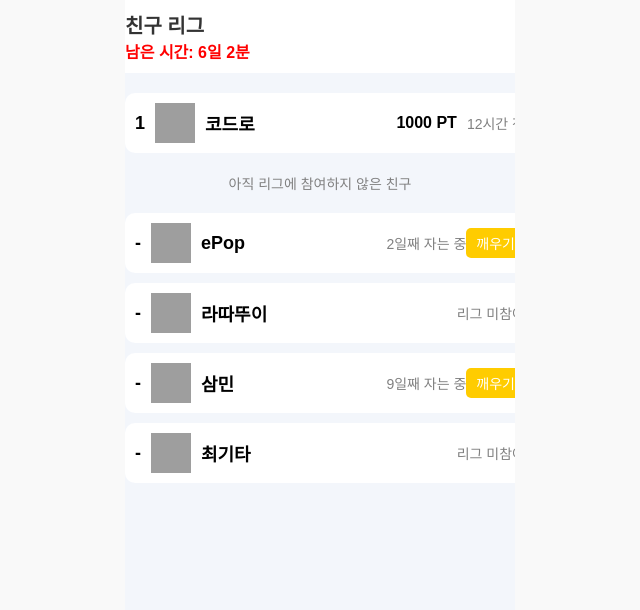
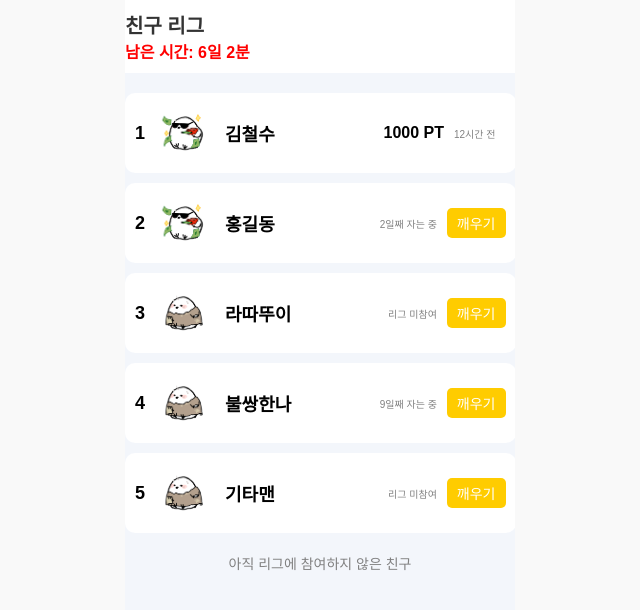
Before and after one commit to Jyebin/shinhan_team2_SOL_the_front, a React (Create React App) app: page /ranking in a window 1280 px wide. Shown: the top 610 px of the page, without its empty margins (320-960 px from the left). Built offline with nearby package versions, Linux system fonts and the light colour scheme; no server answers; sample sign-in values are in the browser's storage; grey boxes are pictures that could not be loaded; a web font is replaced by a local one.

Commit message:
feat: Add ranking frame

```diff
--- a/src/assets/friendPage/RankingPage.css
+++ b/src/assets/friendPage/RankingPage.css
@@ -39,7 +39,7 @@
 }
 
 .ranking-item {
-    width: 100%;
+    width: 95%;
     display: flex;
     align-items: center;
     background-color: #ffffff;
@@ -55,8 +55,8 @@
 }
 
 .ranking-avatar {
-    width: 40px;
-    height: 40px;
+    width: 60px;
+    height: 60px;
     margin-right: 10px;
 }
 
@@ -73,8 +73,10 @@
 }
 
 .ranking-status {
-    font-size: 14px;
+    font-size: 10px;
     color: gray;
+
+    margin-right: 10px;
 }
 
 .wake-up-btn {
--- a/src/pages/FriendsPage.js
+++ b/src/pages/FriendsPage.js
@@ -2,20 +2,23 @@ import React, { useState } from 'react';
 import '../assets/friendPage/FriendsPage.css';
 import Container from '../components/common/Container';
 
+import flexBird from '../assets/attendancePage/img/flexBird.png';
+import poorBird from '../assets/attendancePage/img/poorBird.png';
+
 const dummyFollowing = [
-    { id: 1, name: 'Minji', xp: 42616, avatar: '/assets/minji.png' },
-    { id: 2, name: '서민구', xp: 30876, avatar: '/assets/seomin.png' },
-    { id: 3, name: '조명근', xp: 7534, avatar: '/assets/jomyung.png' },
-    { id: 4, name: 'Jiwan Back', xp: 4162, avatar: '/assets/jiwan.png' },
-    { id: 5, name: 'minseo', xp: 1052, avatar: '/assets/minseo.png' },
-    { id: 6, name: '임지섭', xp: 203, avatar: '/assets/limjisub.png' },
+    { id: 1, name: 'John Doe', xp: 42616, avatar: flexBird },
+    { id: 2, name: 'Jane Smith', xp: 30876, avatar: poorBird },
+    { id: 3, name: 'Alice Johnson', xp: 7534, avatar: flexBird },
+    { id: 4, name: 'Bob Brown', xp: 4162, avatar: poorBird },
+    { id: 5, name: 'bob', xp: 1052, avatar: flexBird },
+    { id: 6, name: 'john', xp: 203, avatar: poorBird },
 ];
 
 const dummyFollowers = [
-    { id: 1, name: 'John Doe', xp: 50000, avatar: '/assets/johndoe.png' },
-    { id: 2, name: 'Jane Smith', xp: 35000, avatar: '/assets/janesmith.png' },
-    { id: 3, name: 'Alice Johnson', xp: 20000, avatar: '/assets/alice.png' },
-    { id: 4, name: 'Bob Brown', xp: 15000, avatar: '/assets/bobbrown.png' },
+    { id: 1, name: 'John Doe', xp: 50000, avatar: poorBird },
+    { id: 2, name: 'Jane Smith', xp: 35000, avatar: flexBird },
+    { id: 3, name: 'Alice Johnson', xp: 20000, avatar: flexBird },
+    { id: 4, name: 'Bob Brown', xp: 15000, avatar: flexBird },
 ];
 
 const FriendsPage = () => {
--- a/src/pages/RankingPage.js
+++ b/src/pages/RankingPage.js
@@ -1,6 +1,53 @@
 import React from 'react';
 import '../assets/friendPage/RankingPage.css';
 import Container from '../components/common/Container';
+
+import flexBird from '../assets/attendancePage/img/flexBird.png';
+import poorBird from '../assets/attendancePage/img/poorBird.png';
+
+// 더미 데이터 생성
+const rankingData = [
+    {
+        rank: 1,
+        name: '김철수',
+        points: '1000 PT',
+        status: '12시간 전',
+        avatar: flexBird,
+        participating: true,
+    },
+    {
+        rank: 2,
+        name: '홍길동',
+        points: null,
+        status: '2일째 자는 중',
+        avatar: flexBird,
+        participating: false,
+    },
+    {
+        rank: 3,
+        name: '라따뚜이',
+        points: null,
+        status: '리그 미참여',
+        avatar: poorBird,
+        participating: false,
+    },
+    {
+        rank: 4,
+        name: '불쌍한나',
+        points: null,
+        status: '9일째 자는 중',
+        avatar: poorBird,
+        participating: false,
+    },
+    {
+        rank: 5,
+        name: '기타맨',
+        points: null,
+        status: '리그 미참여',
+        avatar: poorBird,
+        participating: false,
+    },
+];
 
 const RankingPage = () => {
     return (
@@ -20,66 +67,29 @@ const RankingPage = () => {
             </div>
 
             <div className="ranking-list">
-                <div className="ranking-item">
-                    <span className="rank-number">1</span>
-                    <img
-                        src="/assets/codro.png"
-                        alt="Codro"
-                        className="ranking-avatar"
-                    />
-                    <span className="ranking-name">코드로</span>
-                    <span className="ranking-points">1000 PT</span>
-                    <span className="ranking-status">12시간 전</span>
-                </div>
+                {rankingData.map((item, index) => (
+                    <div className="ranking-item" key={index}>
+                        <span className="rank-number">{item.rank}</span>
+                        <img
+                            src={item.avatar}
+                            alt={item.name}
+                            className="ranking-avatar"
+                        />
+                        <span className="ranking-name">{item.name}</span>
+                        {item.points && (
+                            <span className="ranking-points">
+                                {item.points}
+                            </span>
+                        )}
+                        <span className="ranking-status">{item.status}</span>
+                        {!item.participating && (
+                            <button className="wake-up-btn">깨우기</button>
+                        )}
+                    </div>
+                ))}
 
                 <div className="not-participating-title">
                     아직 리그에 참여하지 않은 친구
-                </div>
-
-                <div className="ranking-item">
-                    <span className="rank-number">-</span>
-                    <img
-                        src="/assets/epop.png"
-                        alt="ePop"
-                        className="ranking-avatar"
-                    />
-                    <span className="ranking-name">ePop</span>
-                    <span className="ranking-status">2일째 자는 중</span>
-                    <button className="wake-up-btn">깨우기</button>
-                </div>
-
-                <div className="ranking-item">
-                    <span className="rank-number">-</span>
-                    <img
-                        src="/assets/raddatty.png"
-                        alt="Raddatty"
-                        className="ranking-avatar"
-                    />
-                    <span className="ranking-name">라따뚜이</span>
-                    <span className="ranking-status">리그 미참여</span>
-                </div>
-
-                <div className="ranking-item">
-                    <span className="rank-number">-</span>
-                    <img
-                        src="/assets/samin.png"
-                        alt="Samin"
-                        className="ranking-avatar"
-                    />
-                    <span className="ranking-name">삼민</span>
-                    <span className="ranking-status">9일째 자는 중</span>
-                    <button className="wake-up-btn">깨우기</button>
-                </div>
-
-                <div className="ranking-item">
-                    <span className="rank-number">-</span>
-                    <img
-                        src="/assets/choiguitar.png"
-                        alt="ChoiGuitar"
-                        className="ranking-avatar"
-                    />
-                    <span className="ranking-name">최기타</span>
-                    <span className="ranking-status">리그 미참여</span>
                 </div>
             </div>
         </Container>
```
